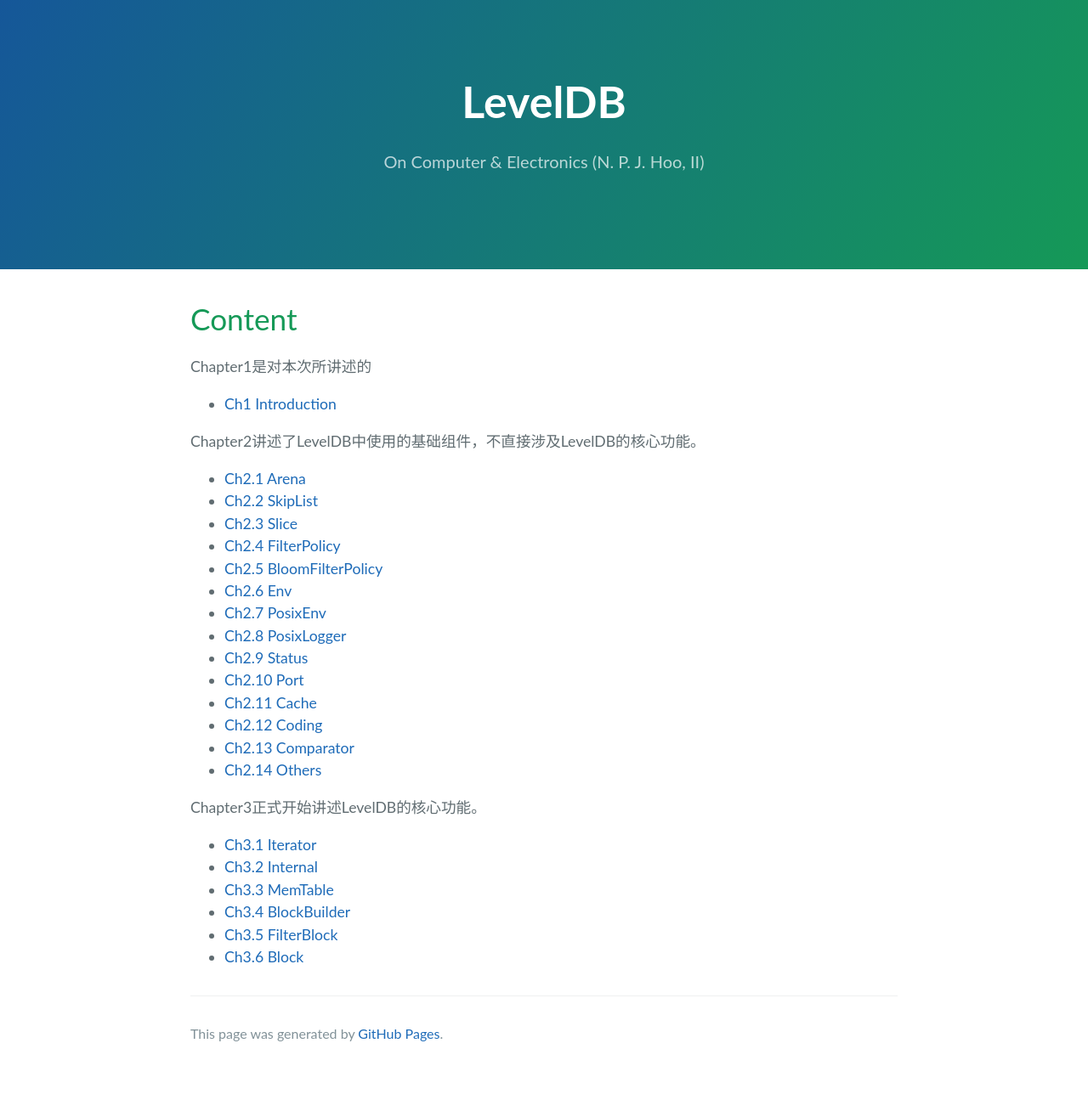
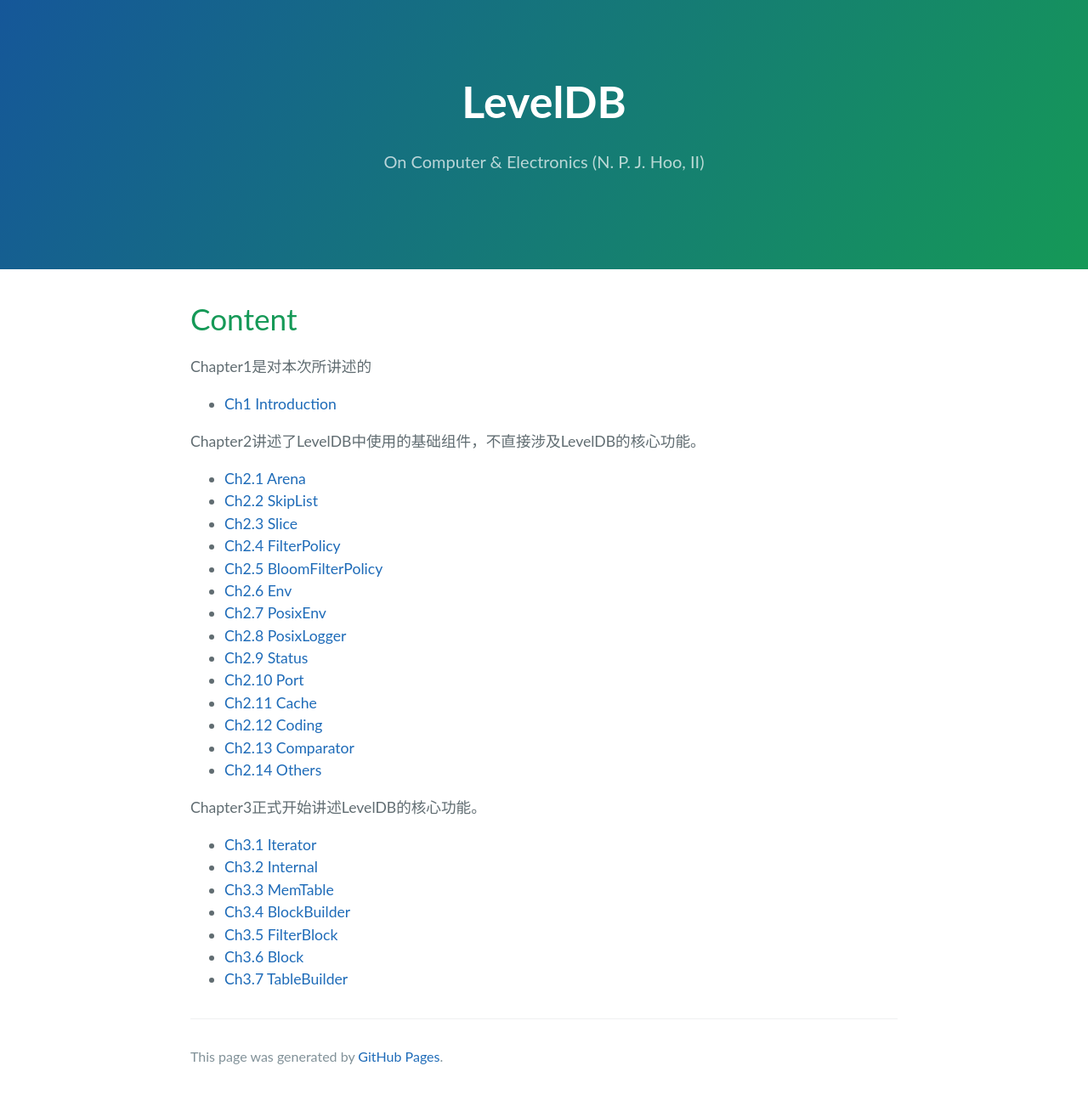
Before and after one commit to napoleonhoo/napoleonhoo.github.io, a Jekyll site: the page built from Cpp/SourceCode/leveldb/Ch0_Content.md, in a window 1280 px wide. Shown: the whole page at 85% size. Built offline with Jekyll 4.4.1, drawn with Linux system fonts in a browser that asks for light colours; before the commit the page ends 1261 px from its top, so only the background shows below that.

```diff
--- a/Cpp/SourceCode/leveldb/Ch0_Content.md
+++ b/Cpp/SourceCode/leveldb/Ch0_Content.md
@@ -34,3 +34,4 @@
 - [Ch3.4 BlockBuilder](./Ch3.4_BlockBuilder.html)
 - [Ch3.5 FilterBlock](./Ch3.5_FilterBlock.html)
 - [Ch3.6 Block](./Ch3.6_Block.html)
+- [Ch3.7 TableBuilder](./Ch3.7_TableBuilder.html)
```
